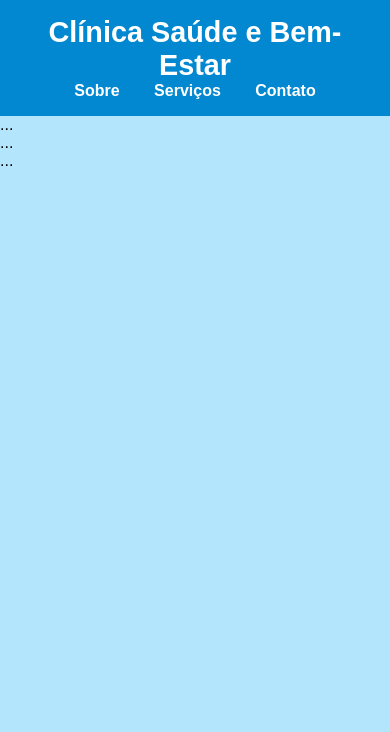
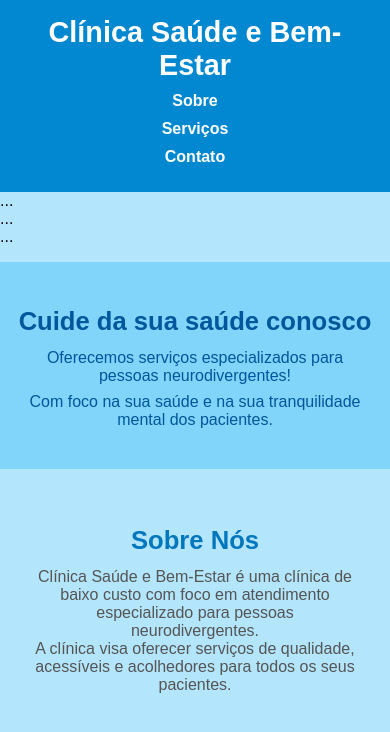
Before and after one commit to VHAPorfirium/Clinica, a plain HTML site: page pages/index.html in a window 390 px wide. Drawn offline with Linux system fonts and the light colour scheme.

Commit message:
Cotinuação do desenvolvimento da pagina principal da clinica.

```diff
--- a/APP/CSS/style.css
+++ b/APP/CSS/style.css
@@ -1,10 +1,12 @@
+/* Estilos Gerais */
 body {
     font-family: Arial, sans-serif;
-    background-color: #B3E5FC; /* Azul bebê pro fundo da pagina */
+    background-color: #B3E5FC; /* Azul bebê para o fundo da página */
     margin: 0;
     padding: 0;
 }
 
+/* Cabeçalho / Navbar */
 .navbar {
     background-color: #0288D1; /* Azul escuro para o cabeçalho */
     color: white;
@@ -27,3 +29,65 @@ body {
 .navbar nav a:hover {
     text-decoration: underline;
 }
+
+/* Hero / Banner Section */
+.hero {
+    background-color: #81D4FA; /* Azul mais claro para destacar o banner */
+    color: #01579B; /* Texto em azul escuro */
+    text-align: center;
+    padding: 2em 1em;
+    margin-top: 1em;
+}
+
+.hero h2 {
+    font-size: 2em;
+    margin: 0.5em 0;
+}
+
+.hero p {
+    font-size: 1.2em;
+    margin: 0.5em 0;
+}
+
+/* Seção Sobre */
+.section {
+    padding: 2em;
+    text-align: center;
+}
+
+.section h3 {
+    font-size: 1.8em;
+    color: #0277BD;
+    margin-bottom: 0.5em;
+}
+
+.section p {
+    font-size: 1.1em;
+    color: #555;
+    max-width: 600px;
+    margin: 0 auto;
+}
+
+/* Estilos adicionais para responsividade */
+@media (max-width: 768px) {
+    .navbar nav a {
+        display: block;
+        margin: 10px 0;
+    }
+
+    .hero h2 {
+        font-size: 1.6em;
+    }
+
+    .hero p {
+        font-size: 1em;
+    }
+
+    .section h3 {
+        font-size: 1.6em;
+    }
+
+    .section p {
+        font-size: 1em;
+    }
+}
--- a/pages/index.html
+++ b/pages/index.html
@@ -5,6 +5,7 @@
     <meta name="viewport" content="width=device-width, initial-scale=1.0">
     <meta name="description" content="Bem-vindo à nossa clínica! Conheça nossos serviços e entre em contato conosco.">
     <title>Clínica Saúde e Bem-Estar</title>
+    <!-- Vinculando o css ao projeto -->
     <link rel="stylesheet" href="../APP/CSS/style.css">
 </head>
 <body>
@@ -17,10 +18,24 @@
         </nav>
     </header>
 
-    <!-- Suas seções de conteúdo aqui -->
+    <!-- Seções de conteúdo aqui -->
     <section id="sobre">...</section>
     <section id="servicos">...</section>
     <section id="contato">...</section>
+
+      <!-- Banner / Hero Section -->
+  <section class="hero">
+    <h2>Cuide da sua saúde conosco</h2>
+    <p>Oferecemos serviços especializados para pessoas neurodivergentes!</p>
+    <p>Com foco na sua saúde e na sua tranquilidade mental dos pacientes.</p>
+  </section>
+
+  <!-- Sobre a Clínica -->
+  <section id="sobre" class="section">
+    <h3>Sobre Nós</h3>
+    <p>Clínica Saúde e Bem-Estar é uma clínica de baixo custo com foco em atendimento especializado para pessoas neurodivergentes.</p>
+    <p>A clínica visa oferecer serviços de qualidade, acessíveis e acolhedores para todos os seus pacientes.</p>
+  </section>
 
     <!-- Vinculando o arquivo JavaScript -->
     <script src="../APP/JS/script.js"></script>
```
